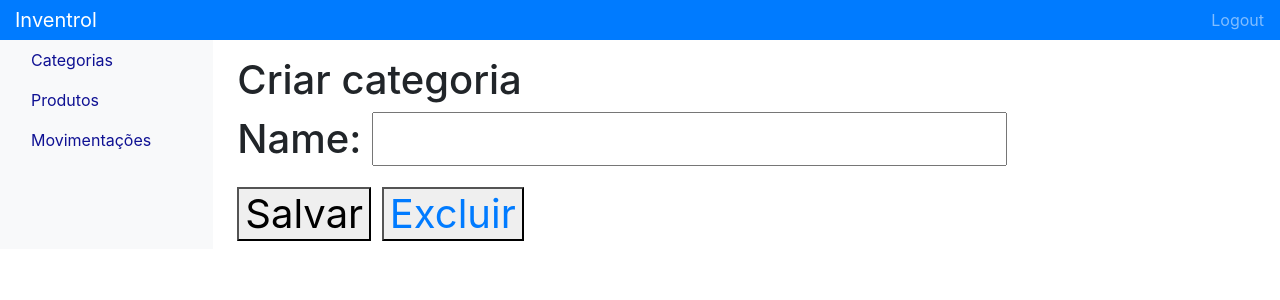
After one commit to zeny-brus/inventrol, a Django app: page /categoria/create/ in a window 1280 px wide. The commit adds this page. Shown: the top 300 px of the page. Run offline with Django 4.2, Linux system fonts and the light colour scheme; some libraries are stand-ins or nearby versions.

Commit message:
CRUD categoria

```diff
--- a/inventrol/core/templates/base.html
+++ b/inventrol/core/templates/base.html
@@ -10,7 +10,7 @@
 </head>
 <body>
     <nav class='navbar navbar-dark sticky-top bg-primary flex-md-nowrap p-0'>
-      <a class='navbar-brand col-sm-2 col-md-2 mr-0'>Inventrol</a>
+      <a class='navbar-brand col-sm-2 col-md-2 mr-0' href='{% url "home" %}'>Inventrol</a>
       <ul class='navbar-nav px-3'>
         <li class='nav-item text-nowrap'>
           <a class='nav-link' href="{% url 'logout' %}">Logout</a>
@@ -24,7 +24,7 @@
           <div class='sidebar-sticky'>
             <ul class='nav flex-column'>
               <li class='nav-tem'>
-                <a class='nav-link' href='#'>
+                <a class='nav-link' href='{% url "list_category" %}'>
                   Categorias
                 </a>
               </li>
--- /dev/null
+++ b/inventrol/core/templates/categoria/criar_categoria.html
@@ -0,0 +1,11 @@
+{% extends 'base.html' %}
+
+{% block content %}
+<h1>Criar categoria<h1>
+  <form method='post'>
+    {% csrf_token %}
+    {{ form.as_p }}
+    <button type="submit">Salvar</button>
+    <button type="submit"><a href='{% url "delete_category" object.pk %}'>Excluir</a></button>
+  </form>
+{% endblock  %}
--- a/inventrol/core/views.py
+++ b/inventrol/core/views.py
@@ -2,8 +2,11 @@ from django.shortcuts import render, redirect
 from django.contrib.auth import authenticate, login, logout
 from django.contrib.auth.forms import AuthenticationForm
 from django.contrib.auth.decorators import login_required
+from django.views.generic import ListView, CreateView, UpdateView, DeleteView
+from django.urls import reverse_lazy
+from .models import Category
 
-
+#aplicacao de login
 @login_required(login_url='login')
 def home(request):
     return render(request,'index.html')
@@ -25,3 +28,29 @@ def login_view(request):
 def logout_view(request):
     logout(request)
     return redirect('login')
+
+#aplicacao de categoria
+class CreateCategoryView(CreateView):
+    model = Category
+    template_name = 'categoria/criar_categoria.html'
+    fields = ['name']
+    success_url = reverse_lazy('home')
+
+class UpdateCategoryView(UpdateView):
+    model = Category
+    template_name = 'categoria/criar_categoria.html'
+    fields = ['name']
+    success_url = reverse_lazy('home')
+    pk_url_kwarg = 'categoria_id'
+
+class DeleteCategoryView(DeleteView):
+    model = Category
+    template_name = 'categoria/criar_categoria.html'
+    fields = ['name']
+    success_url = reverse_lazy('home')
+    pk_url_kwarg = 'categoria_id'
+
+class ListCategoryView(ListView):
+    model = Category
+    template_name = 'categoria/lista_categoria.html'
+    context_object_name = 'categorys'
--- a/inventrol/settings.py
+++ b/inventrol/settings.py
@@ -118,7 +118,7 @@ USE_TZ = True
 
 STATIC_URL = '/static/'
 STATICFILES_DIRS = [
-    os.path.join(BASE_DIR, 'core/static'),
+    os.path.join(BASE_DIR, '\core\static'),
 ]
 
 # Default primary key field type
--- a/inventrol/urls.py
+++ b/inventrol/urls.py
@@ -17,6 +17,7 @@ Including another URLconf
 from django.contrib import admin
 from django.urls import path
 from inventrol.core.views import home, login_view, logout_view
+from inventrol.core.views import CreateCategoryView, UpdateCategoryView, DeleteCategoryView, ListCategoryView
 
 urlpatterns = [
     #django admin
@@ -25,4 +26,10 @@ urlpatterns = [
     path('',home, name='home'),
     path('login/',login_view, name='login'),
     path('logout/', logout_view, name='logout'),
+    #categoria
+    path('categoria/', ListCategoryView.as_view(), name='list_category'),
+    path('categoria/create/', CreateCategoryView.as_view(), name='create_category'),
+    path('categoria/<int:categoria_id>/update/', UpdateCategoryView.as_view(), name='update_category'),
+    path('categoria/<int:categoria_id>/delete/', DeleteCategoryView.as_view(), name='delete_category'),
+
 ]
```
Also changed, not shown: inventrol/core/templates/categoria/lista_categoria.html (added, +18 -0 lines).
